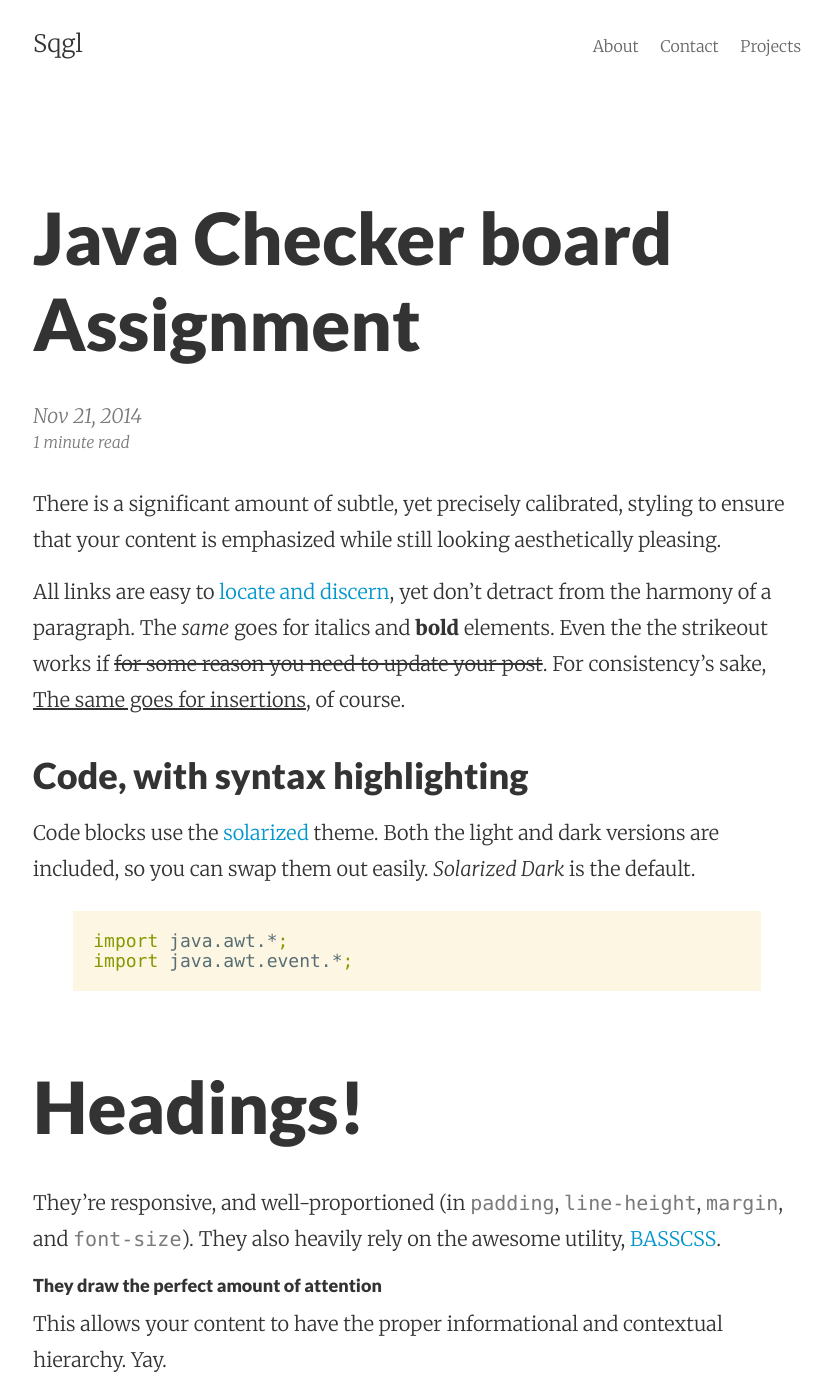
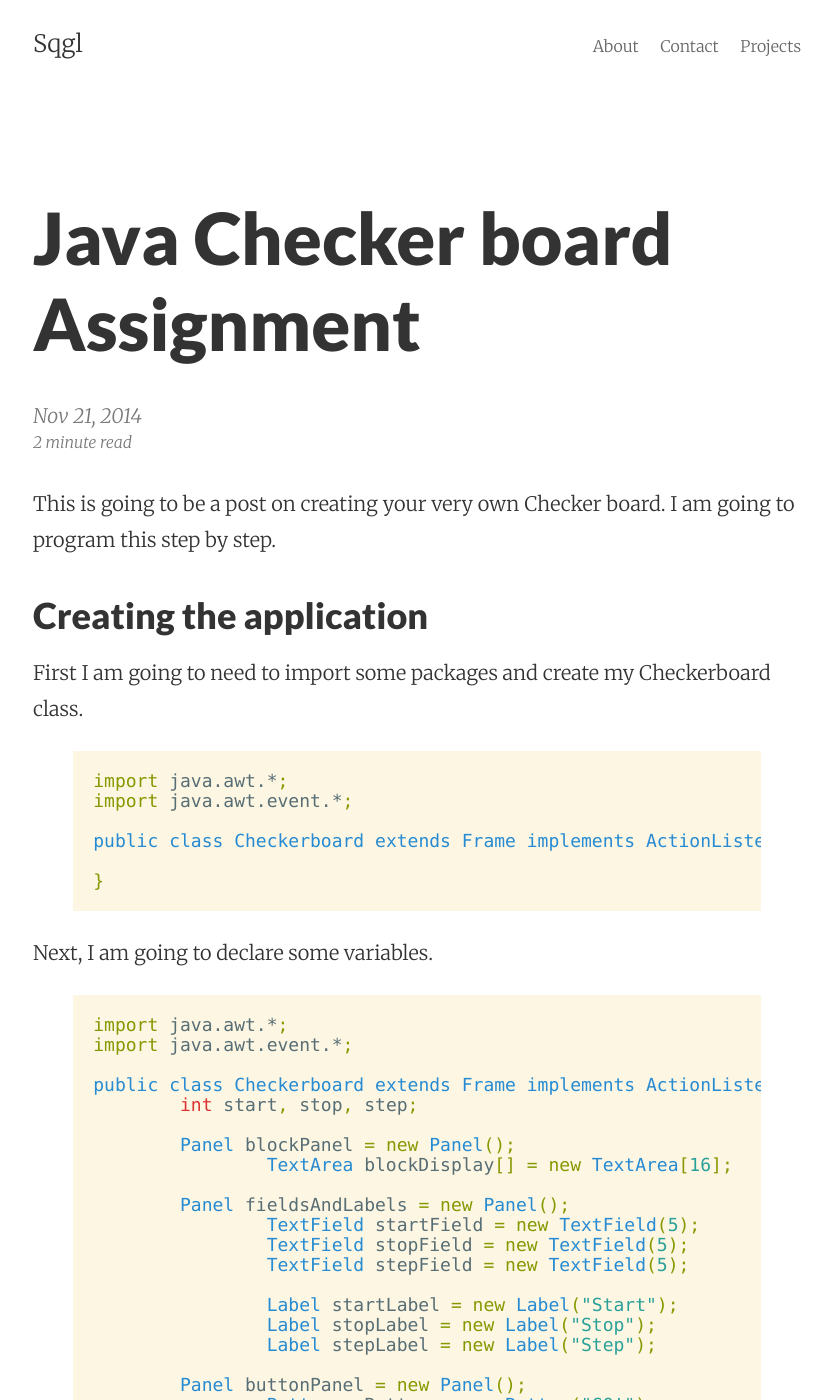
Before and after one commit to dewet/dewet.github.io, a Jekyll site: the page built from _posts/2014-11-21-java-program-assignment.md, in a window 1280 px wide and 1400 px high. Shown: the whole window, without its empty margins (223-1055 px from the left). Built offline with Jekyll 4.4.1, drawn with Linux system fonts in a browser that asks for light colours; some of the changed text lies outside the part shown.

Commit message:
java update test

```diff
--- a/_posts/2014-11-21-java-program-assignment.md
+++ b/_posts/2014-11-21-java-program-assignment.md
@@ -6,36 +6,48 @@ summary:    This is me attempting to create a checker-board Java application. Th
 categories: java assignments
 ---
 
+This is going to be a post on creating your very own Checker board.
+I am going to program this step by step.
 
-There is a significant amount of subtle, yet precisely calibrated, styling to ensure
-that your content is emphasized while still looking aesthetically pleasing.
-
-All links are easy to [locate and discern](#), yet don't detract from the harmony
-of a paragraph. The _same_ goes for italics and __bold__ elements. Even the the strikeout
-works if <del>for some reason you need to update your post</del>. For consistency's sake,
-<ins>The same goes for insertions</ins>, of course.
-
-### Code, with syntax highlighting
-
-Code blocks use the [solarized](http://ethanschoonover.com/solarized) theme. Both the light and
-dark versions are included, so you can swap them out easily. _Solarized Dark_ is the default.
+### Creating the application
+First I am going to need to import some packages and create my Checkerboard class.
 
 {% highlight java %}
 import java.awt.*;
 import java.awt.event.*;
 
+public class Checkerboard extends Frame implements ActionListener{
+
+}
 {% endhighlight %}
 
-# Headings!
+Next, I am going to declare some variables.
 
-They're responsive, and well-proportioned (in `padding`, `line-height`, `margin`, and `font-size`).
-They also heavily rely on the awesome utility, [BASSCSS](http://www.basscss.com/).
+{% highlight java %}
+import java.awt.*;
+import java.awt.event.*;
 
-##### They draw the perfect amount of attention
+public class Checkerboard extends Frame implements ActionListener{
+	int start, stop, step;
 
-This allows your content to have the proper informational and contextual hierarchy. Yay.
+	Panel blockPanel = new Panel();
+		TextArea blockDisplay[] = new TextArea[16];
 
-### There are lists, too
+	Panel fieldsAndLabels = new Panel();
+		TextField startField = new TextField(5);
+		TextField stopField = new TextField(5);
+		TextField stepField = new TextField(5);
+
+		Label startLabel = new Label("Start");
+		Label stopLabel = new Label("Stop");
+		Label stepLabel = new Label("Step");
+
+	Panel buttonPanel = new Panel();
+		Button goButton = new Button("GO!");
+		Button clearButton = new Button("Clear.");
+	}
+{% endhighlight %}
+
 
   * Apples
   * Oranges
```
